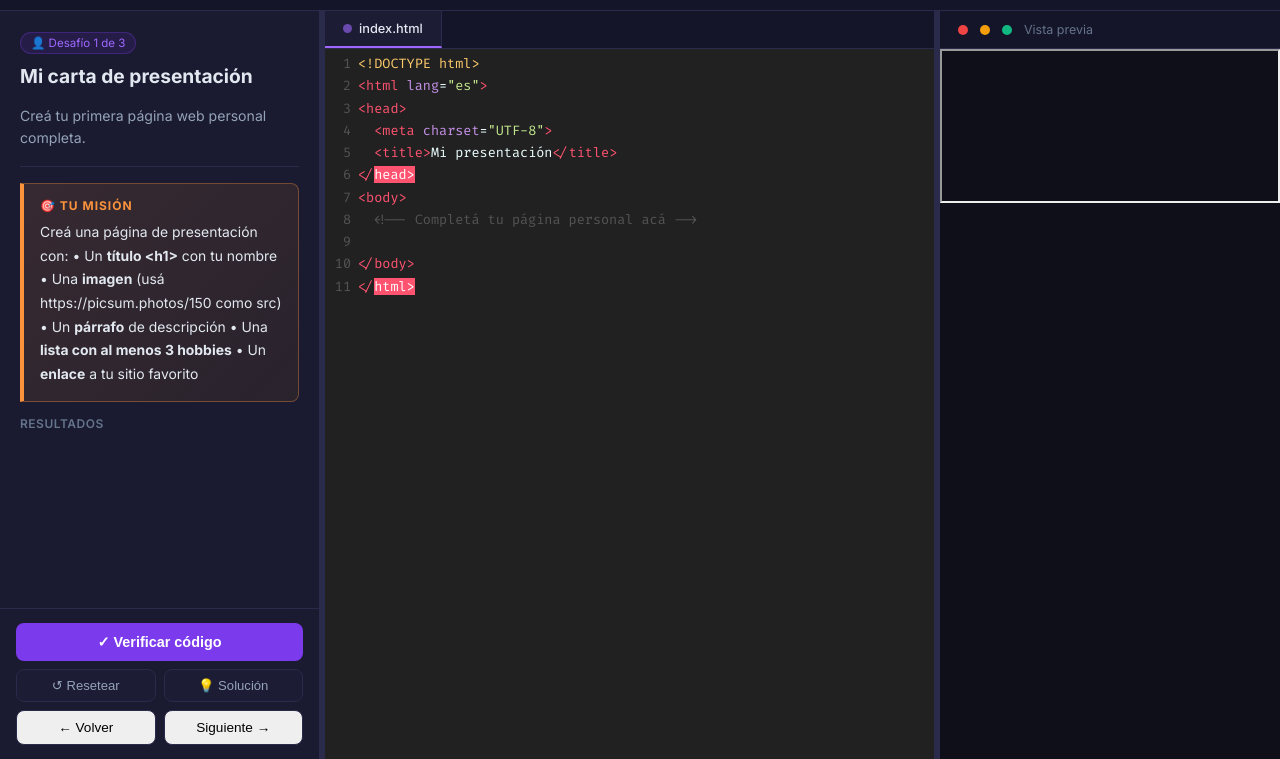
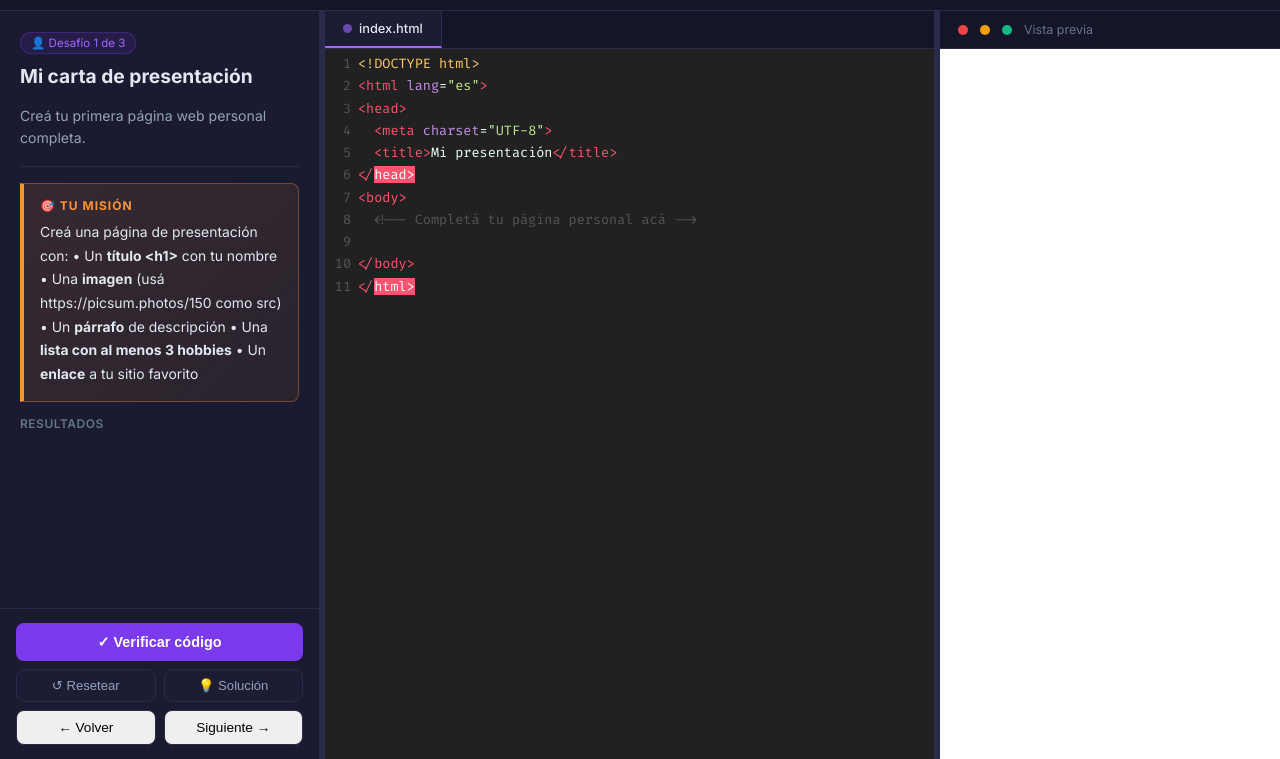
Before and after one commit to Programacion2do/cursoHTML, a plain HTML site: page challenge.html in a window 1280 px wide. Shown: the part 41-800 px from the top of the page. Drawn offline with nearby package versions, Linux system fonts and the light colour scheme.

Commit message:
Fix challenge preview iframe showing black background

```diff
--- a/css/style.css
+++ b/css/style.css
@@ -631,7 +631,8 @@ code, pre {
 .preview-dot-g { background: #10b981; }
 .preview-topbar span { font-size: 0.78rem; color: var(--text3); margin-left: 4px; }
 
-#preview-frame {
+#preview-frame,
+#ch-preview-frame {
   flex: 1;
   border: none;
   background: white;
```
